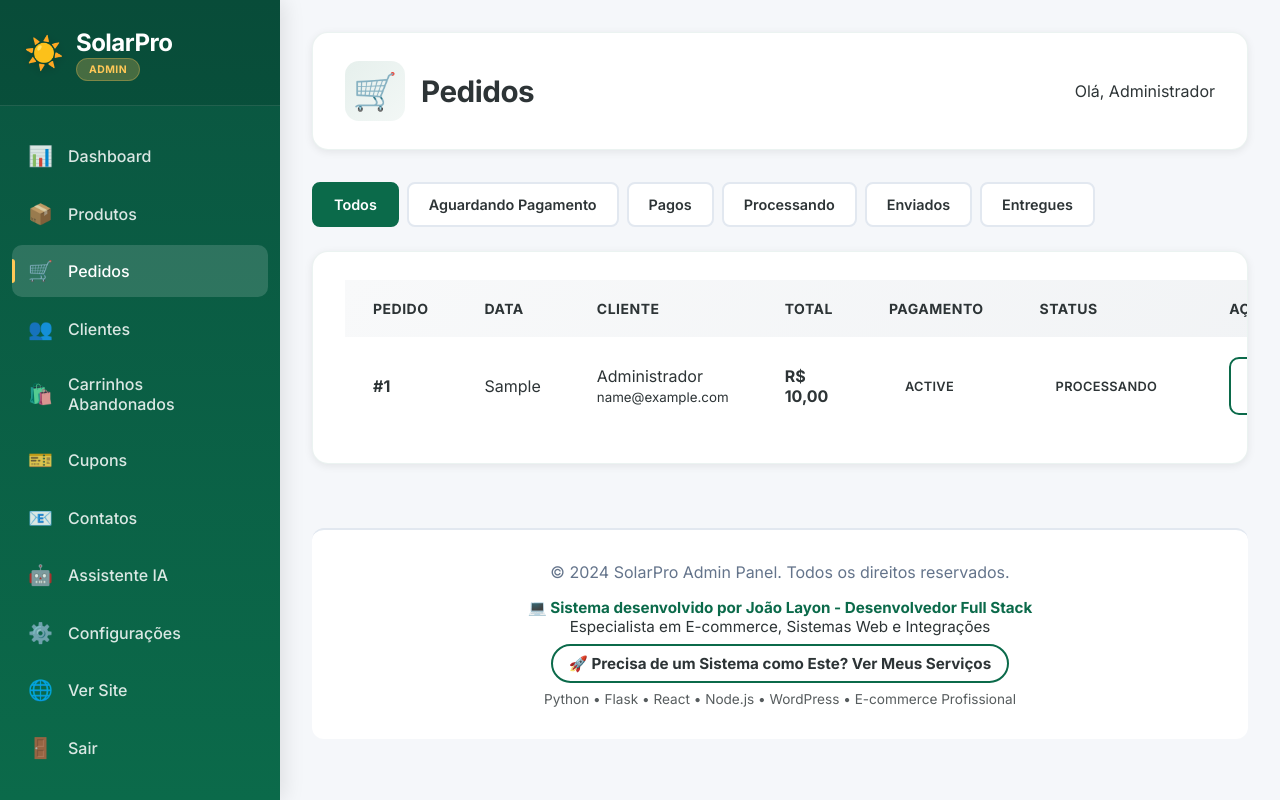
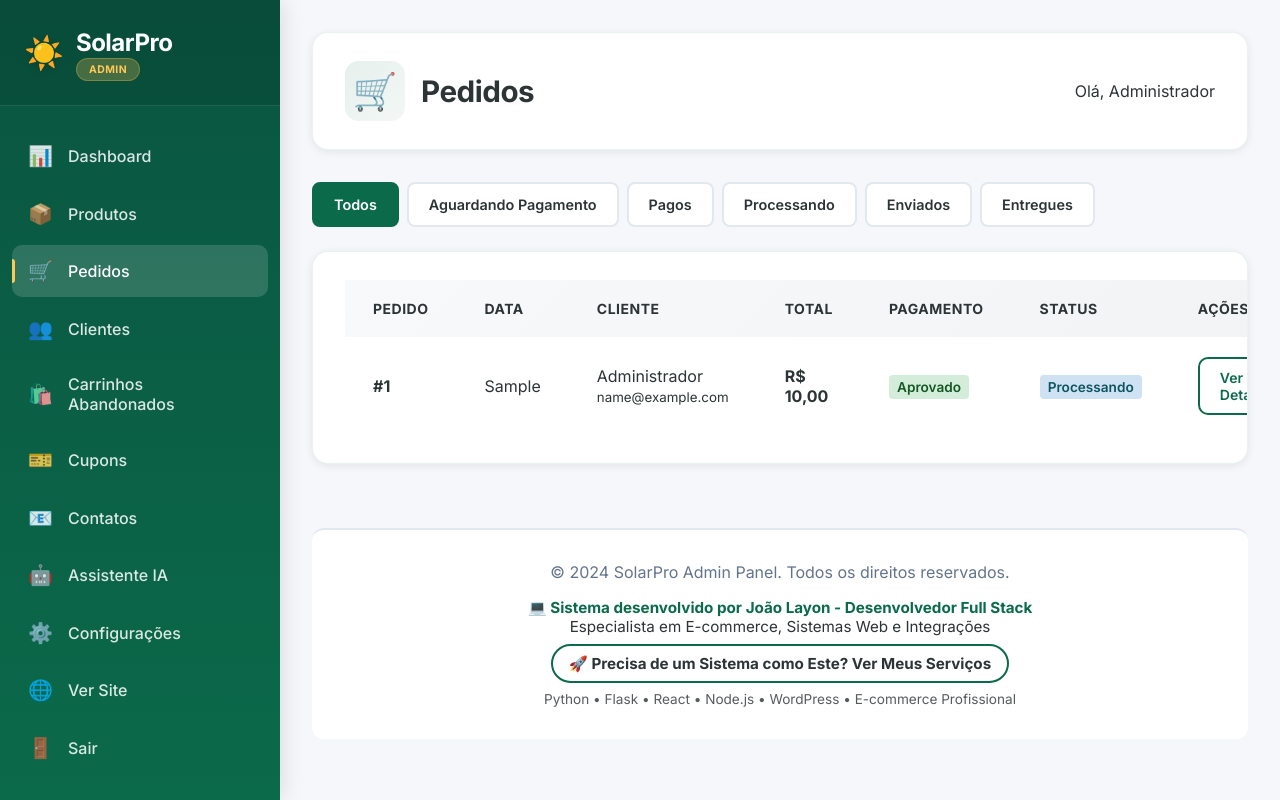
Before and after one commit to DuJao22/SolarStorePro, a Flask app: page /admin/pedidos in a window 1280 px wide. Run offline with Flask 3, Linux system fonts and the light colour scheme; a user stored in the database is signed in; data comes from the database, SQL or seed files in the repository; tables that the repository leaves empty hold one stand-in row (values such as "Sample post").

Commit message:
Assistant checkpoint: Corrigir inconsistência de status de pagamento
Assistant generated file changes:
- templates/admin/pedidos.html: Corrigir exibição do status de pagamento na tabela
- app.py: Atualizar ambos status_pagamento e status_pedido ao confirmar pagamento

---

User prompt:

se o pedido foi pago , pq esta pendente ?

Replit-Commit-Author: Assistant
Replit-Commit-Session-Id: 1a918edb-1179-43de-b1fb-81bdedc05cd7
Replit-Commit-Event-Id: c3e63bb1-10fa-4584-af3d-8d411a948139

```diff
--- a/app.py
+++ b/app.py
@@ -755,10 +755,10 @@ def pagamento_sucesso(pedido_id):
     payment_id = request.args.get('payment_id')
 
     conn = get_db_connection()
-    # Atualiza status para 'pago' para contabilizar no dashboard
-    conn.execute('''UPDATE pedidos SET status_pagamento = ?, status_pedido = ?, mercadopago_id = ?, data_pagamento = ?
+    # Atualiza ambos os status para manter consistência
+    conn.execute('''UPDATE pedidos SET status_pagamento = ?, status_pedido = ?, mercadopago_id = ?, mercadopago_status = ?, data_pagamento = ?
                     WHERE id = ? AND usuario_id = ?''',
-                ('aprovado', 'pago', payment_id, datetime.now().strftime('%Y-%m-%d %H:%M:%S'),
+                ('aprovado', 'pago', payment_id, 'approved', datetime.now().strftime('%Y-%m-%d %H:%M:%S'),
                  pedido_id, current_user.id))
     conn.commit()
     conn.close()
--- a/templates/admin/pedidos.html
+++ b/templates/admin/pedidos.html
@@ -55,6 +55,50 @@
         min-width: 100%;
     }
 }
+
+/* Custom badge styles */
+.status-badge {
+    padding: 0.3em 0.6em;
+    border-radius: 4px;
+    font-weight: 600;
+    font-size: 0.85em;
+    text-transform: capitalize;
+}
+
+.status-aprovado {
+    background-color: #d4edda;
+    color: #155724;
+}
+
+.status-pendente {
+    background-color: #fff3cd;
+    color: #856404;
+}
+
+.status-pago {
+    background-color: #cce5ff;
+    color: #004085;
+}
+
+.status-processando {
+    background-color: #cfe2f3;
+    color: #0c5460;
+}
+
+.status-enviado {
+    background-color: #d1ecf1;
+    color: #0c5460;
+}
+
+.status-entregue {
+    background-color: #d4edda;
+    color: #155724;
+}
+
+.status-cancelado {
+    background-color: #f8d7da;
+    color: #721c24;
+}
 </style>
 {% endblock %}
 
@@ -95,8 +139,26 @@
                         <small>{{ pedido.email }}</small>
                     </td>
                     <td data-label="Total"><strong>{{ pedido.total|format_price }}</strong></td>
-                    <td data-label="Pagamento"><span class="badge badge-{{ pedido.status_pagamento }}">{{ pedido.status_pagamento|title }}</span></td>
-                    <td data-label="Status"><span class="badge badge-{{ pedido.status_pedido }}">{{ pedido.status_pedido|replace('_', ' ')|title }}</span></td>
+                    <td>
+                    {% if pedido.status_pedido in ['pago', 'processando', 'enviado', 'entregue'] %}
+                    <span class="status-badge status-aprovado">
+                        Aprovado
+                    </span>
+                    {% elif pedido.status_pedido == 'aguardando_pagamento' %}
+                    <span class="status-badge status-pendente">
+                        Pendente
+                    </span>
+                    {% else %}
+                    <span class="status-badge status-{{ pedido.status_pagamento or 'pendente' }}">
+                        {{ pedido.status_pagamento or 'Pendente' }}
+                    </span>
+                    {% endif %}
+                </td>
+                <td>
+                    <span class="status-badge status-{{ pedido.status_pedido }}">
+                        {{ pedido.status_pedido|replace('_', ' ')|title }}
+                    </span>
+                </td>
                     <td data-label="Ações">
                         <a href="{{ url_for('admin_pedido_detalhe', id=pedido.id) }}" class="btn btn-sm btn-outline">Ver Detalhes</a>
                     </td>
```
